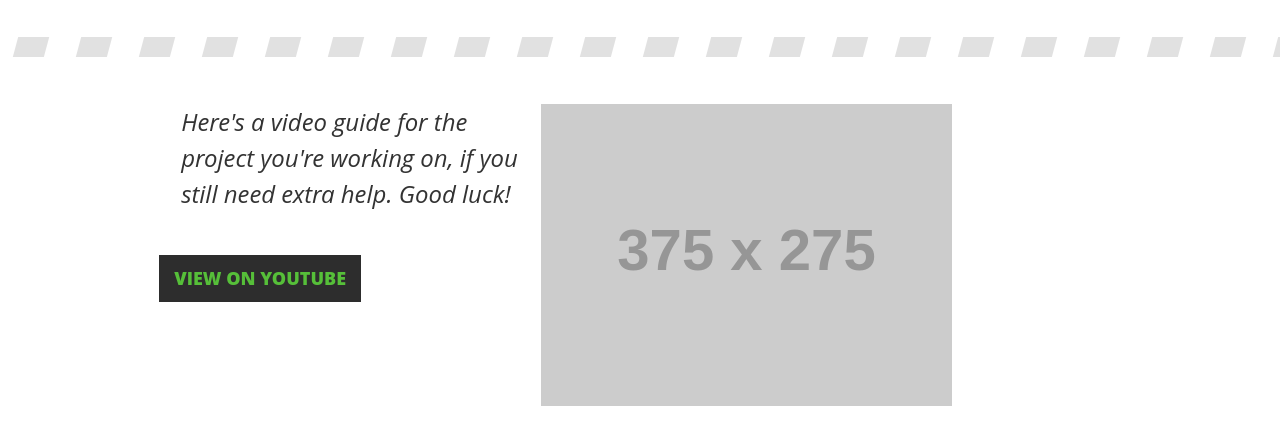
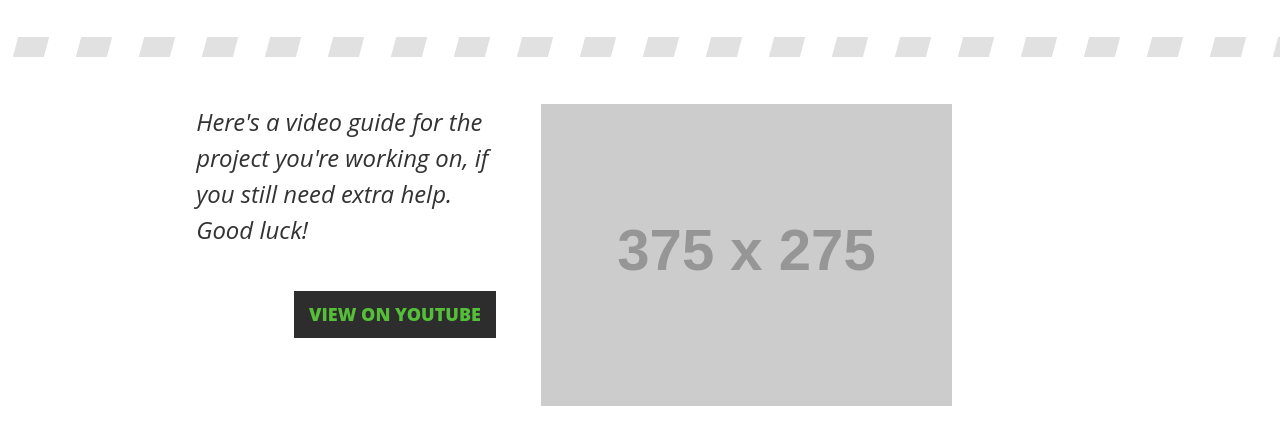
Before and after one commit to draperdan/diy-trainer, a Django app: page /1/1/unsatisfied-feedback/sorry/ in a window 1280 px wide. Shown: the part 413-844 px from the top of the page. Before the commit the page ends 819 px from the top, so only its background shows below. Run offline with Django 3.2, Linux system fonts and the light colour scheme; grey boxes labelled with a size stand in for pictures from a placeholder-image service; some libraries are stand-ins or nearby versions.

```diff
--- a/diytrainer/guides/admin.py
+++ b/diytrainer/guides/admin.py
@@ -19,11 +19,14 @@ class GuideAdmin(AdminImageMixin, admin.ModelAdmin):
 class FeedbackAdmin(admin.ModelAdmin):
     list_display = ('guide', 'submission_date', 'skill_ranking')
     list_filter = ('submission_date',)
+    readonly_fields = (
+        'guide', 'submission_date', 'skill_ranking', 'project_recommendation')
 
 
 class EmailSignUpAdmin(admin.ModelAdmin):
     list_display = ('email', 'guide', 'submission_date')
     list_filter = ('submission_date',)
+    readonly_fields = ('email', 'guide', 'submission_date')
 
 admin.site.register(Guide, GuideAdmin)
 admin.site.register(Feedback, FeedbackAdmin)
--- a/diytrainer/static/css/scss/styles.scss
+++ b/diytrainer/static/css/scss/styles.scss
@@ -1149,6 +1149,7 @@ body#feedback {
 
                 @include media($medium-screen) {
                     @include span-columns(4);
+                    @include shift(0);
                 }
             }
         }
@@ -1237,42 +1238,67 @@ body#feedback {
             &:before {
                 content: "";
                 position: absolute;
-                top: 450px;
+                top: 625px;
                 left: 0px;
                 width: 100%;
                 height: 20px;
                 background: url(../images/project_thankyou_dash.png) repeat-x;
+
+                @include media($medium-screen) {
+                    top: 450px;
+                }
             }
 
             .container {
                 @include outer-container();
-                @include span-columns(8);
-                @include shift(3);
+                @include span-columns(12);
                 margin-top: 100px;
+                margin-bottom: 25px;
+
+                @include media($medium-screen) {
+                    @include span-columns(8);
+                    @include shift(3);
+                }
             }
 
             img {
-                @include span-columns(6);
+                margin-bottom: 15px;
+
+                @include media($medium-screen) {
+                    @include span-columns(6);
+                    margin-bottom: 0px;
+                }
             }
 
             p {
-                @include span-columns(5);
                 font-size: 24px;
                 font-style: italic;
                 margin-top: 0px;
+                padding-left: 15px;
+                padding-right: 15px;
+
+                @include media($medium-screen) {
+                    @include span-columns(5);
+                }
             }
 
             a {
+                @include row();
                 background-color: $guide_dark_gray;
                 color: $guide_medium_green;
                 padding: 10px 15px;
                 font-weight: 800;
                 font-size: 18px;
                 text-transform: uppercase;
-                margin-top: 25px;
-                margin-right: 25px;
-                margin-left: 50px;
-                float: left;
+                display: block;
+                text-align: center;
+
+                @include media($medium-screen) {
+                    margin-top: 25px;
+                    margin-right: 25px;
+                    margin-left: 50px;
+                    float: right;
+                }
 
                 &:hover {
                     background-color: #080808;
--- a/diytrainer/static/css/styles.css
+++ b/diytrainer/static/css/styles.css
@@ -1228,7 +1228,8 @@ body#feedback {
       float: right;
       display: block;
       margin-left: 2.35765%;
-      width: 31.76157%; }
+      width: 31.76157%;
+      margin-right: 0%; }
       body#feedback.projects header h3:last-child {
         margin-left: 0; } }
   body#feedback.projects #feedback_form {
@@ -1283,11 +1284,14 @@ body#feedback {
     body#feedback.projects .extra_content:before {
       content: "";
       position: absolute;
-      top: 450px;
+      top: 625px;
       left: 0px;
       width: 100%;
       height: 20px;
       background: url(../images/project_thankyou_dash.png) repeat-x; }
+      @media screen and (min-width: 62em) {
+        body#feedback.projects .extra_content:before {
+          top: 450px; } }
     body#feedback.projects .extra_content .container {
       max-width: 73.125em;
       margin-left: auto;
@@ -1295,42 +1299,68 @@ body#feedback {
       float: right;
       display: block;
       margin-left: 2.35765%;
-      width: 65.88078%;
-      margin-right: 25.58941%;
-      margin-top: 100px; }
+      width: 100%;
+      margin-top: 100px;
+      margin-bottom: 25px; }
       body#feedback.projects .extra_content .container:after {
         content: "";
         display: table;
         clear: both; }
       body#feedback.projects .extra_content .container:last-child {
         margin-left: 0; }
+      @media screen and (min-width: 62em) {
+        body#feedback.projects .extra_content .container {
+          float: right;
+          display: block;
+          margin-left: 2.35765%;
+          width: 65.88078%;
+          margin-right: 25.58941%; }
+          body#feedback.projects .extra_content .container:last-child {
+            margin-left: 0; } }
+    body#feedback.projects .extra_content img {
+      margin-bottom: 15px; }
+      @media screen and (min-width: 62em) {
         body#feedback.projects .extra_content img {
           float: right;
           display: block;
           margin-left: 2.35765%;
-      width: 48.82117%; }
+          width: 48.82117%;
+          margin-bottom: 0px; }
           body#feedback.projects .extra_content img:last-child {
-        margin-left: 0; }
+            margin-left: 0; } }
+    body#feedback.projects .extra_content p {
+      font-size: 24px;
+      font-style: italic;
+      margin-top: 0px;
+      padding-left: 15px;
+      padding-right: 15px; }
+      @media screen and (min-width: 62em) {
         body#feedback.projects .extra_content p {
           float: right;
           display: block;
           margin-left: 2.35765%;
-      width: 40.29137%;
-      font-size: 24px;
-      font-style: italic;
-      margin-top: 0px; }
+          width: 40.29137%; }
           body#feedback.projects .extra_content p:last-child {
-        margin-left: 0; }
+            margin-left: 0; } }
     body#feedback.projects .extra_content a {
+      display: block;
       background-color: #2d2d2d;
       color: #56bf39;
       padding: 10px 15px;
       font-weight: 800;
       font-size: 18px;
       text-transform: uppercase;
+      display: block;
+      text-align: center; }
+      body#feedback.projects .extra_content a:after {
+        content: "";
+        display: table;
+        clear: both; }
+      @media screen and (min-width: 62em) {
+        body#feedback.projects .extra_content a {
           margin-top: 25px;
           margin-right: 25px;
           margin-left: 50px;
-      float: left; }
+          float: right; } }
       body#feedback.projects .extra_content a:hover {
         background-color: #080808; }
```
Also changed, not shown: diytrainer/projects/admin.py (+29 -8 lines), diytrainer/projects/models.py (+8 -3 lines). Lines whose indentation alone changed are shown as unchanged.
